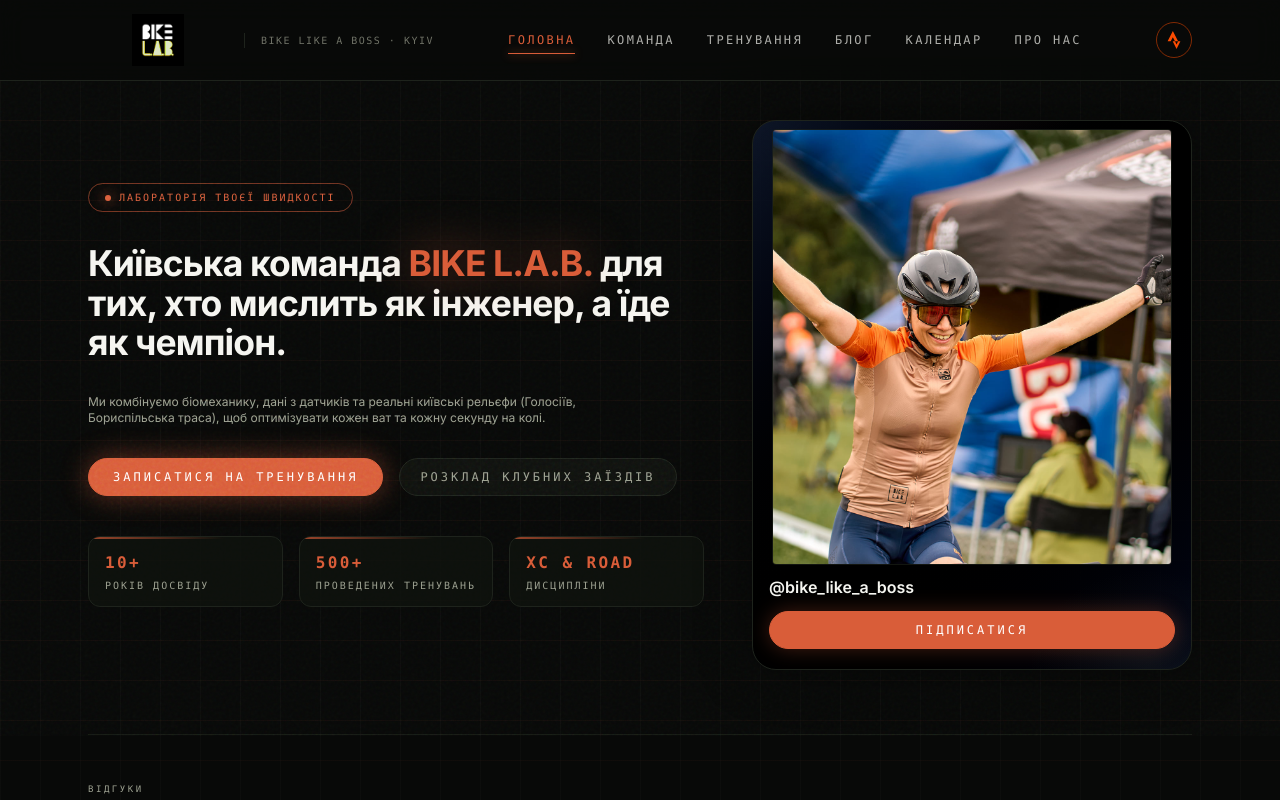
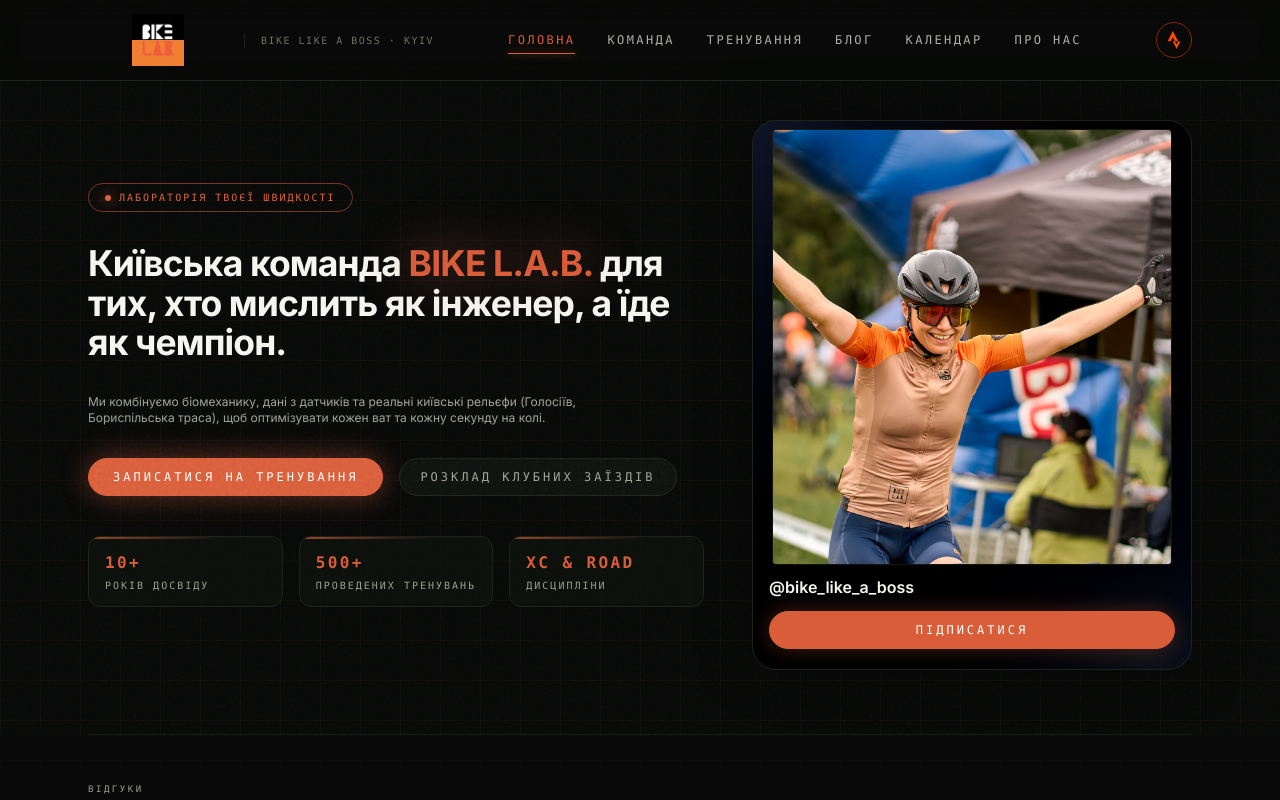
Before and after one commit to VasileAdicto/bikelab-site, a Next.js app: page / in a window 1280 px wide. Shown: the top 800 px of the page. Built offline with nearby package versions, Linux system fonts and the light colour scheme.

Commit message:
Лого помаранжеве

```diff
--- a/src/components/logo.tsx
+++ b/src/components/logo.tsx
@@ -29,7 +29,7 @@
             className="w-full h-full object-contain object-top invert outline-none [outline:none]"
           />
         </span>
-        {/* Нижня половина — L.A.B. фірмовим помаранчевим без обводки */}
+        {/* Нижня половина — L.A.B. кольором #DA5C3B (фірмовий) */}
         <span
           className="absolute inset-0 overflow-hidden"
           style={{ clipPath: "inset(50% 0 0 0)" }}
@@ -42,7 +42,8 @@
             className="w-full h-full object-contain object-top outline-none [outline:none]"
             style={{
               filter:
-                "invert(1) sepia(0.55) saturate(4.5) hue-rotate(15deg) brightness(0.9)",
+                "invert(42%) sepia(73%) saturate(1540%) hue-rotate(338deg) brightness(98%) contrast(92%)",
+              outline: "none",
             }}
           />
         </span>
```
